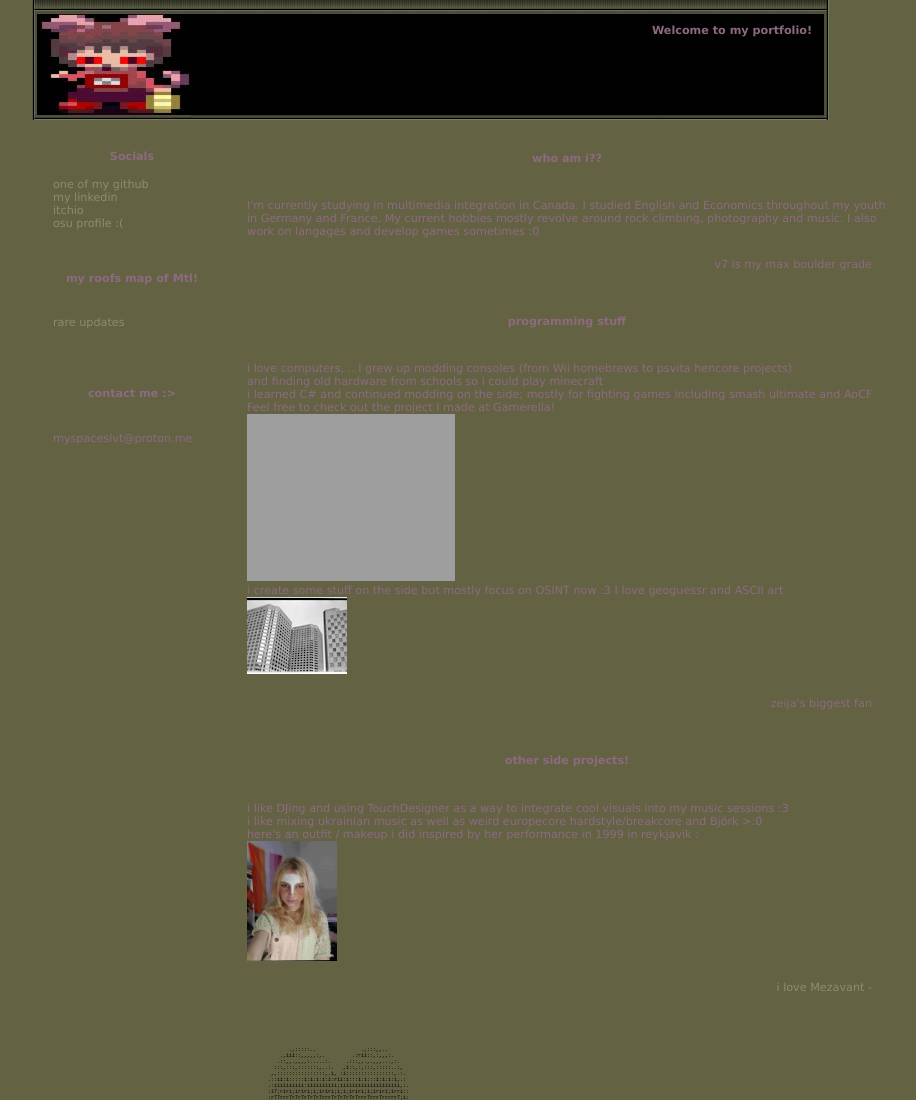
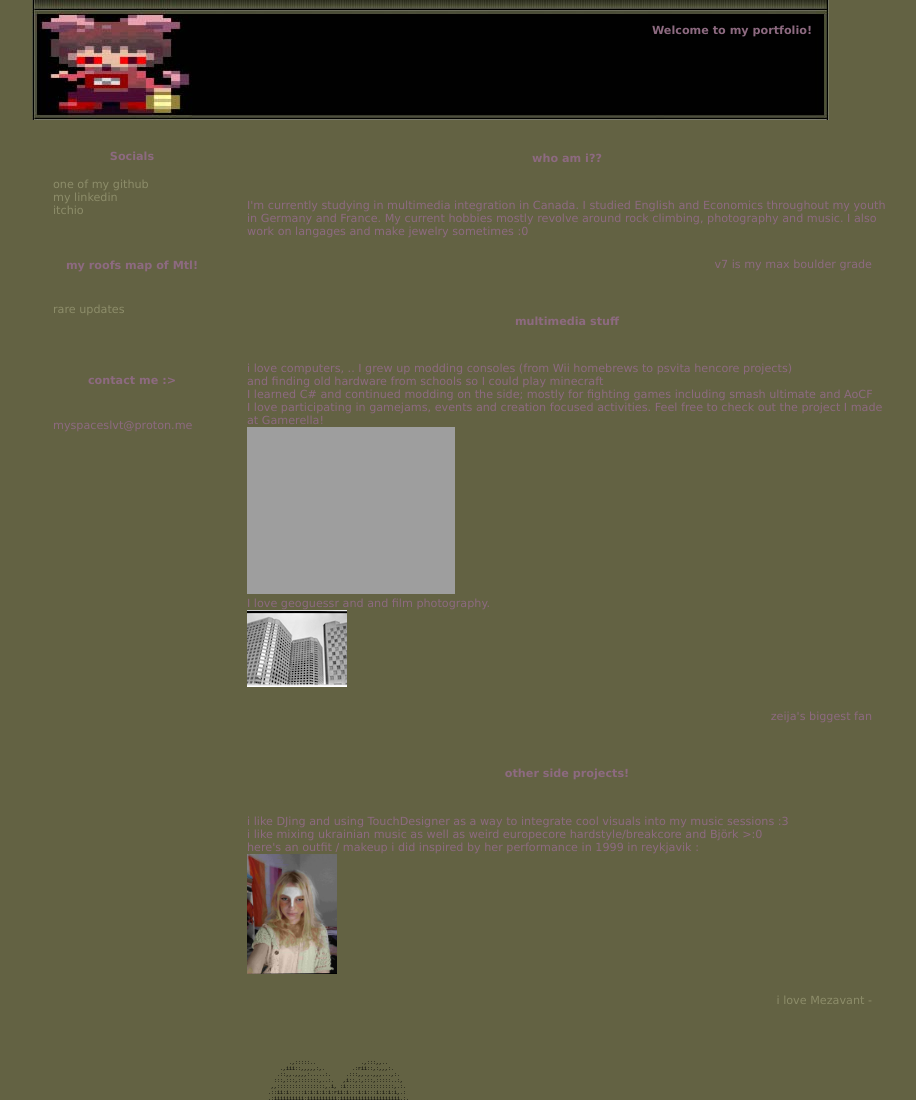
Before and after one commit to huntydhino/huntydhino.github.io, a plain HTML site: page index.html in a window 1280 px wide. Shown: the top 1100 px of the page, without its empty margins (168-1084 px from the left). Drawn offline with Linux system fonts and the light colour scheme; grey boxes are pictures that could not be loaded.

Commit message:
Added more info / updated links

```diff
--- a/index.html
+++ b/index.html
@@ -27,31 +27,11 @@
 </head>
 
 <body>
-
-
-
-
-
 <div id="bodycontainer">
-
-
-
-
-
 <div id="banner">
 	<div class="bannertitle">Welcome to my portfolio!</div>
 </div>
-
-
-
-
-
-
-
 <div id="COL-left">
-
-
-
 	<div class="navbox">
 		<div class="navhead">Socials</div>
 		<div class="navfill">
@@ -61,20 +41,12 @@
 					<li><a href="https://github.com/huntydhino?tab=repositories">one of my github</a></li>
 					<li><a href="https://linkedin.com/in/jaouensarah">my linkedin</a></li>
 					<li><a href="https://chinesedhino.itch.io/">itchio</a></li>
-					<li><a href="https://osu.ppy.sh/users/14397669">osu profile :(</a></li>
 				</ul>
 			</div>
 		</div>
 		</div>
 		<div class="navfooter"></div>
 	</div>
-
-
-
-
-
-
-
 
 
 
@@ -107,12 +79,6 @@
 
 
 
-
-
-
-
-
-
 </div>
 
 
@@ -130,7 +96,7 @@
 				<div class="topicinfo">
 
 					<p>I'm currently studying in multimedia integration in Canada. I studied English and Economics throughout my youth in Germany and France.
-						My current hobbies mostly revolve around rock climbing, photography and music. I also work on langages and develop games sometimes :0</p>
+						My current hobbies mostly revolve around rock climbing, photography and music. I also work on langages and make jewelry sometimes :0</p>
 
 				</div>
 				<div class="topicsignature">v7 is my max boulder grade</div>
@@ -140,27 +106,24 @@
 
 
 
-
-
 	<div class="topicmenu">
 		<div class="toptop">
-			<div class="topictitle">programming stuff</div>
+			<div class="topictitle">multimedia stuff</div>
 		</div>
 
 			<div class="topicmid">
 				<div class="topicinfo">
 
-					<p>i love computers,  .. I grew up modding consoles (from Wii homebrews to psvita hencore projects) <br> and finding old hardware from schools so i could play minecraft
-						   <br>
-						 i learned C# and continued modding on the side; mostly for fighting games including smash ultimate and AoCF
+					<p>i love computers,  .. I grew up modding consoles (from Wii homebrews to psvita hencore projects) <br> and finding old hardware from schools so I could play minecraft
 						<br>
-						Feel free to check out the project I made at Gamerella!
+						 I learned C# and continued modding on the side; mostly for fighting games including smash ultimate and AoCF
+						<br>
+						I love participating in gamejams, events and creation focused activities. Feel free to check out the project I made at Gamerella!
 						<br>
 						<iframe frameborder="0" src="https://itch.io/embed/4045254?linkback=true&amp;bg_color=000000&amp;fg_color=949494&amp;link_color=50edc6&amp;border_color=333333" width="208" height="167"><a href="https://chinesedhino.itch.io/gamerella-2025">Gamerella 2025 by sarah</a></iframe>
-						 <br> i create some stuff on the side but mostly focus on OSINT now :3
-						 I love geoguessr and ASCII art <br>
+						<br>
+						 I love geoguessr and and film photography.<br>
 						 <img src="./img/argentique.jpg"
-
 					</p>
 
 				</div>
@@ -168,8 +131,6 @@
 			</div>
 		<div class="topicfoot"></div>
 	</div>
-
-
 
 
 	<div class="topicmenu">
```
